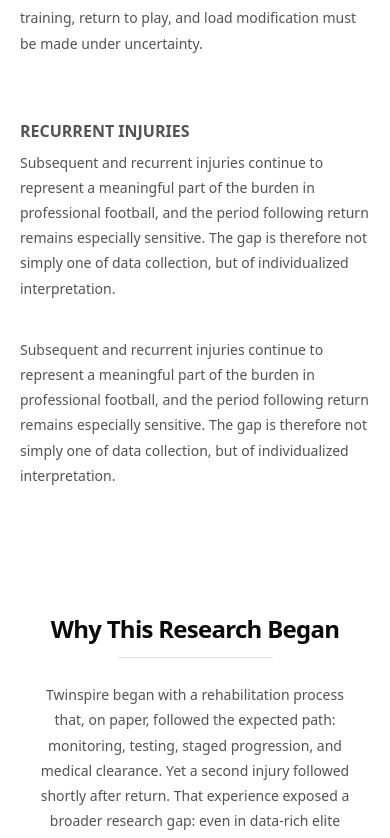
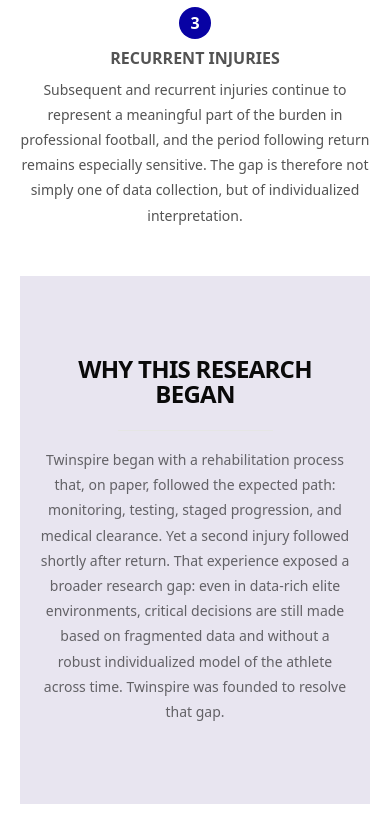
Before and after one commit to TwinspireNeuralSolutions/website, a Next.js app: page /en in a window 390 px wide. Shown: the part 1806-2644 px from the top of the page. Built offline with nearby package versions, Linux system fonts and the light colour scheme; no server answers; a web font is replaced by a local one.

Commit message:
finished problem section

```diff
--- a/components/sections/Problem/index.tsx
+++ b/components/sections/Problem/index.tsx
@@ -117,7 +117,7 @@ export function ProblemSection() {
                 </div>
 
                 {/* Right column (desktop) */}
-                <div className="flex md:justify-start">
+                <div className="hidden md:flex md:justify-start">
                   {item.side === 'right' ? (
                     <div className="w-full max-w-[820px]">
                       <div className="px-0 py-0">
@@ -143,12 +143,28 @@ export function ProblemSection() {
                   )}
                 </div>
 
-                {/* Mobile stacked */}
+                {/* Mobile stacked: centered number above title */}
                 <div className="md:hidden">
-                  <div>
-                    <Typography variant="paragraph" as="p" className="mt-3">
-                      {item.body}
-                    </Typography>
+                  <div className="space-y-2 text-center">
+                    <div>
+                      <div className="bg-primary mx-auto flex h-8 w-8 items-center justify-center rounded-full font-bold text-white">
+                        {item.number}
+                      </div>
+                    </div>
+
+                    <div>
+                      <Typography
+                        variant="heading"
+                        as="h3"
+                        textColor="default"
+                        className="uppercase"
+                      >
+                        {item.title}
+                      </Typography>
+                      <Typography variant="paragraph" as="p" className="mt-2">
+                        {item.body}
+                      </Typography>
+                    </div>
                   </div>
                 </div>
               </div>
@@ -156,38 +172,32 @@ export function ProblemSection() {
           </div>
         </div>
 
-        {/* Restyled 'Why This Research Began' section (centered title + divider + centered paragraph) */}
-        <div className="mt-12">
-          <div className="section-x section-y section-inner mx-auto">
-            <div className="mx-auto max-w-[820px] text-center">
+        {/* Restyled 'Why This Research Began' section — use CTA background */}
+        {/* Restyled 'Why This Research Began' section — CTA style */}
+        <section className="bg-footer-bg relative z-10 mt-12 w-full">
+          <div className="section-x section-y section-inner mx-auto py-10 text-center md:py-14">
+            <div className="mx-auto max-w-[820px]">
               <Typography
                 variant="title"
                 as="h3"
                 textColor="default"
-                className="mx-auto"
+                className="mx-auto mb-6 max-w-[820px] text-center uppercase lg:mb-8"
               >
-                Why This Research Began
+                {t('problem.originHeading')}
               </Typography>
 
-              <div className="border-border mx-auto mt-4 w-1/2 border-t" />
+              <div className="border-border mx-auto mt-2 w-1/2 border-t" />
 
               <Typography
                 variant="paragraph"
                 as="p"
-                className="text-foreground/70 mx-auto mt-6 max-w-[720px] text-center"
+                className="text-foreground/60 mx-auto mt-4 max-w-[720px]"
               >
-                Twinspire began with a rehabilitation process that, on paper,
-                followed the expected path: monitoring, testing, staged
-                progression, and medical clearance. Yet a second injury followed
-                shortly after return. That experience exposed a broader research
-                gap: even in data-rich elite environments, critical decisions
-                are still made based on fragmented data and without a robust
-                individualized model of the athlete across time. Twinspire was
-                founded to resolve that gap.
+                {t('problem.originBody')}
               </Typography>
             </div>
           </div>
-        </div>
+        </section>
       </div>
     </section>
   )
```
